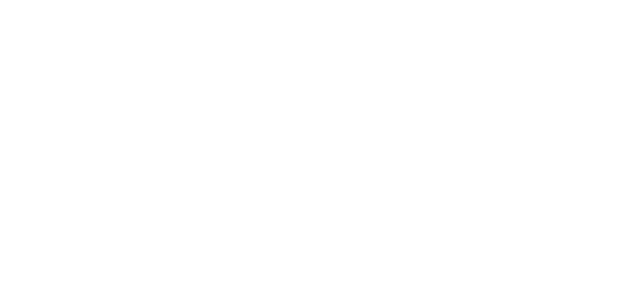
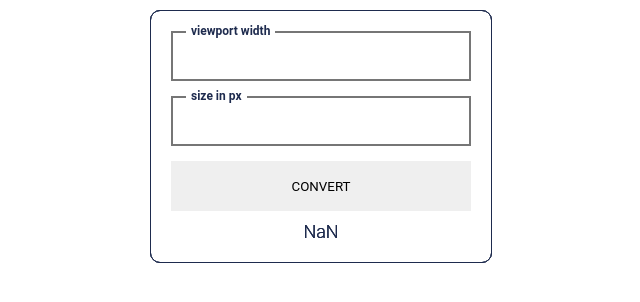
Before and after one commit to aqidel/relative-values-calculator, a React app: page / in a window 1280 px wide. Shown: the top 302 px of the page, without its empty margins (319-959 px from the left). Built offline with nearby package versions, Linux system fonts and the light colour scheme.

Commit message:
added slider

```diff
--- a/src/App.js
+++ b/src/App.js
@@ -1,8 +1,20 @@
 import React from 'react';
+import Calculator from './Calculator';
 import './scss/desktop.scss';
 
 export default function App() {
   return (
-    <></>
+    <>
+      <div id='container'>
+        <input type='radio' name='slider' id='item-1' defaultChecked/>
+        <input type='radio' name='slider' id='item-2'/>
+        <input type='radio' name='slider' id='item-3'/>
+        <input type='radio' name='slider' id='item-4'/>
+        <Calculator id={1} viewport={'width'} size={'px'}/>
+        <Calculator id={2} viewport={'width'} size={'vw'}/>
+        <Calculator id={3} viewport={'height'} size={'px'}/>
+        <Calculator id={4} viewport={'height'} size={'vh'}/>
+      </div>
+    </>
   )
 }
--- /dev/null
+++ b/src/Calculator.js
@@ -0,0 +1,20 @@
+import React from 'react';
+
+export default function Calculator(props) {
+  return (
+    <label htmlFor={'item-' + props.id} id={'card-' + props.id} className='calculator-wrap'>
+      <div className='viewport-wrap'>
+        <input type='text'/>
+        <label className='viewport-label'>viewport {props.viewport}</label>
+      </div>
+      <div className='size-wrap'>
+        <input type='text'/>
+        <label className='size-label'>size in {props.size}</label>
+      </div>
+      <button>CONVERT</button>
+      <div className='result-wrap'>
+        <span>NaN</span>
+      </div>
+    </label>
+  )
+}
--- a/src/scss/desktop.scss
+++ b/src/scss/desktop.scss
@@ -1,3 +1,116 @@
 @media screen and (min-width: 769px) {
+  @import url('https://fonts.googleapis.com/css2?family=Roboto:wght@700&display=swap');
 
+  body {
+    margin: 10px;
+  }
+
+  #container {
+    display: flex;
+    justify-content: center;
+    transform-style: preserve-3d;
+  }
+
+  #item-1, #item-2, #item-3, #item-4 {
+    display: none;
+  }
+
+  .calculator-wrap {
+    border: 1px solid #1e2b4e;
+    border-radius: 10px;
+    padding: 20px;
+    position: absolute;
+    transition: transform 0.4s ease;
+
+    input {
+      width: 300px;
+      height: 50px;
+      border: 1px solid #1e2b4e;
+      border-radius: 10px;
+      padding: 10px;
+      box-sizing: border-box;
+      outline: none;
+      font-family: 'Roboto', sans-serif;
+      font-size: 18px;
+      color: #1e2b4e;
+      transition: 0.4s;
+    }
+
+    input:focus {
+      border-color: #007cba;
+    }
+
+    .viewport-label, .size-label {
+      padding: 0 5px 0 5px;
+      position: absolute;
+      top: -7px;
+      left: 15px;
+      font-family: 'Roboto', sans-serif;
+      font-size: 12px;
+      font-weight: 700;
+      color: #1e2b4e;
+      background-color: #ffffff;
+    }
+
+    button {
+      width: 300px;
+      height: 50px;
+      border: none;
+      border-radius: 10px;
+      background-color: #1e2b4e;
+      font-family: 'Roboto', sans-serif;
+      font-size: 14px;
+      font-weight: 700;
+      color: #ffffff;
+      transition: 0.4s;
+      cursor: pointer;
+    }
+
+    button:hover {
+      background-color: #3a9cf7;
+    }
+  }
+
+  .viewport-wrap, .size-wrap {
+    margin-bottom: 15px;
+    position: relative;
+  }
+
+  .result-wrap {
+    padding: 10px 10px 0 10px;
+    display: flex;
+    justify-content: center;
+    align-items: center;
+
+    span {
+      font-family: 'Roboto', sans-serif;
+      font-size: 18px;
+      font-weight: 300;
+      color: #1e2b4e;
+    }
+  }
+
+  #item-1:checked ~ #card-3, #item-2:checked ~ #card-1, #item-3:checked ~ #card-4, #item-4:checked ~ #card-2 {
+    transform: translatex(-40%) scale(0.8);
+    opacity: 0.4;
+    z-index: 0;
+  }
+
+  #item-1:checked ~ #card-2, #item-2:checked ~ #card-4, #item-3:checked ~ #card-1, #item-4:checked ~ #card-3 {
+    transform: translatex(40%) scale(0.8);
+    opacity: 0.4;
+    z-index: 0;
+  }
+
+  #item-1:checked ~ #card-1, #item-2:checked ~ #card-2, #item-3:checked ~ #card-3, #item-4:checked ~ #card-4 {
+    transform: translatex(0) scale(1);
+    opacity: 1;
+    z-index: 1;
+  }
+
+  #item-1:checked ~ #card-4, #item-2:checked ~ #card-3, #item-3:checked ~ #card-2, #item-4:checked ~ #card-1 {
+    transform: translatex(0) scale(0.8);
+    opacity: 1;
+    z-index: -1;
+  }
 }
```
